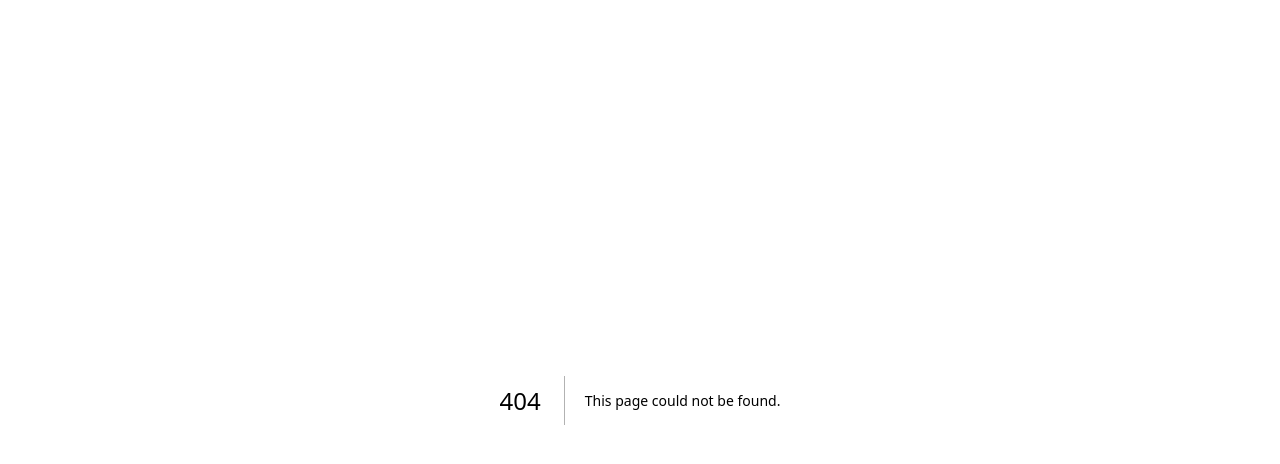
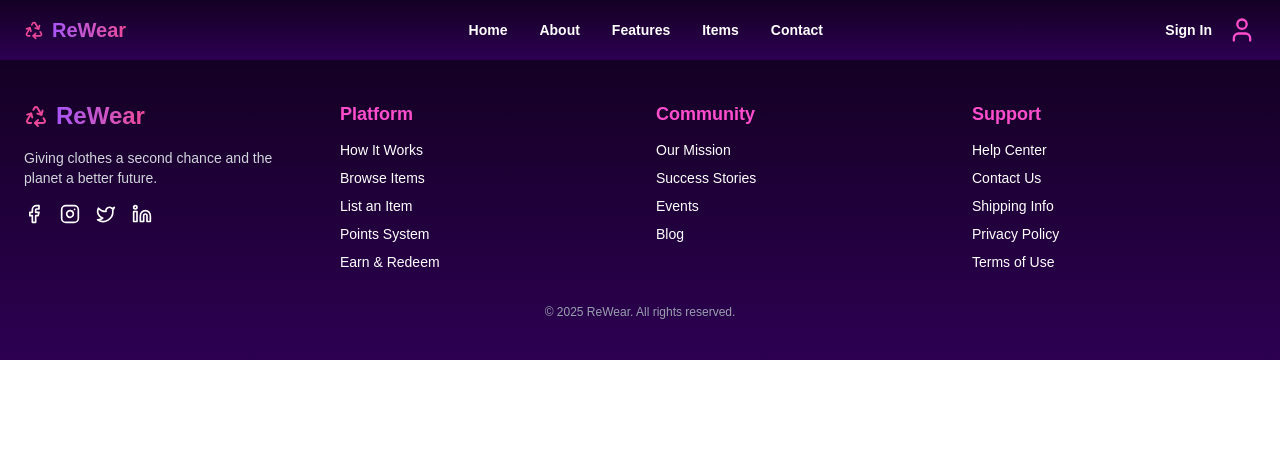
Before and after one commit to Aditya-170/Odoo, a Next.js app: page /check in a window 1280 px wide. Before the commit this address had no page. Shown: the top 464 px of the page. Built offline with nearby package versions, Linux system fonts and the light colour scheme.

Commit message:
added the navbar and footer

```diff
--- /dev/null
+++ b/app/check/page.jsx
@@ -0,0 +1,10 @@
+import Navbar from "@/components/Navbar";
+import Footer from "@/components/Footer";
+export default function HomePage() {
+  return (
+    <>
+      <Navbar />
+      <Footer />
+    </>
+  );
+}
--- a/components/Footer.jsx
+++ b/components/Footer.jsx
@@ -0,0 +1,76 @@
+import React from "react";
+import { Facebook, Instagram, Twitter, Linkedin, Recycle } from "lucide-react";
+
+export default function Footer() {
+  return (
+    <footer className="bg-gradient-to-b from-[#140024] to-[#2d0052] text-white px-6 py-10">
+      <div className="max-w-7xl mx-auto grid grid-cols-1 md:grid-cols-4 gap-8">
+        {/* Logo and Slogan */}
+        <div className="space-y-4">
+          <div className="flex items-center gap-2 text-2xl font-bold">
+            <Recycle className="w-6 h-6 text-[#ec4899]" />
+            <span className="text-transparent bg-clip-text bg-gradient-to-r from-[#a855f7] to-[#ec4899]">
+              ReWear
+            </span>
+          </div>
+          <p className="text-sm text-gray-300">
+            Giving clothes a second chance and the planet a better future.
+          </p>
+          <div className="flex gap-4 mt-4">
+            <a href="#" aria-label="Facebook">
+              <Facebook className="w-5 h-5 hover:text-[#ff4ecd]" />
+            </a>
+            <a href="#" aria-label="Instagram">
+              <Instagram className="w-5 h-5 hover:text-[#ff4ecd]" />
+            </a>
+            <a href="#" aria-label="Twitter">
+              <Twitter className="w-5 h-5 hover:text-[#ff4ecd]" />
+            </a>
+            <a href="#" aria-label="LinkedIn">
+              <Linkedin className="w-5 h-5 hover:text-[#ff4ecd]" />
+            </a>
+          </div>
+        </div>
+
+        {/* Platform */}
+        <div className="space-y-3">
+          <h3 className="text-lg font-semibold text-[#ff4ecd]">Platform</h3>
+          <ul className="text-sm space-y-2">
+            <li><a href="#" className="hover:text-[#ec4899]">How It Works</a></li>
+            <li><a href="#" className="hover:text-[#ec4899]">Browse Items</a></li>
+            <li><a href="#" className="hover:text-[#ec4899]">List an Item</a></li>
+            <li><a href="#" className="hover:text-[#ec4899]">Points System</a></li>
+            <li><a href="#" className="hover:text-[#ec4899]">Earn & Redeem</a></li>
+          </ul>
+        </div>
+
+        {/* Community */}
+        <div className="space-y-3">
+          <h3 className="text-lg font-semibold text-[#ff4ecd]">Community</h3>
+          <ul className="text-sm space-y-2">
+            <li><a href="#" className="hover:text-[#ec4899]">Our Mission</a></li>
+            <li><a href="#" className="hover:text-[#ec4899]">Success Stories</a></li>
+            <li><a href="#" className="hover:text-[#ec4899]">Events</a></li>
+            <li><a href="#" className="hover:text-[#ec4899]">Blog</a></li>
+          </ul>
+        </div>
+
+        {/* Support */}
+        <div className="space-y-3">
+          <h3 className="text-lg font-semibold text-[#ff4ecd]">Support</h3>
+          <ul className="text-sm space-y-2">
+            <li><a href="#" className="hover:text-[#ec4899]">Help Center</a></li>
+            <li><a href="#" className="hover:text-[#ec4899]">Contact Us</a></li>
+            <li><a href="#" className="hover:text-[#ec4899]">Shipping Info</a></li>
+            <li><a href="#" className="hover:text-[#ec4899]">Privacy Policy</a></li>
+            <li><a href="#" className="hover:text-[#ec4899]">Terms of Use</a></li>
+          </ul>
+        </div>
+      </div>
+
+      <div className="text-center text-xs text-gray-400 mt-8">
+        © {new Date().getFullYear()} ReWear. All rights reserved.
+      </div>
+    </footer>
+  );
+}
--- a/components/Navbar.jsx
+++ b/components/Navbar.jsx
@@ -0,0 +1,61 @@
+"use client"
+import React, { useState } from "react";
+import { Menu, X, Recycle, User } from "lucide-react";
+
+export default function Navbar() {
+  const [mobileMenuOpen, setMobileMenuOpen] = useState(false);
+
+  return (
+    <nav className="bg-gradient-to-b from-[#140024] to-[#2d0052] text-white px-6 py-4">
+      <div className="flex justify-between items-center max-w-7xl mx-auto">
+        {/* Logo with icon */}
+        <div className="flex items-center space-x-2 text-xl font-extrabold">
+          <Recycle className="w-5 h-5 text-[#ec4899]" />
+          <span className="text-transparent bg-clip-text bg-gradient-to-r from-[#a855f7] to-[#ec4899]">
+            ReWear
+          </span>
+        </div>
+
+        {/* Desktop Nav Links */}
+        <ul className="hidden md:flex space-x-8 text-sm font-bold">
+          <li><a href="#" className="hover:text-[#ff4ecd]">Home</a></li>
+          <li><a href="#" className="hover:text-[#ff4ecd]">About</a></li>
+          <li><a href="#" className="hover:text-[#ff4ecd]">Features</a></li>
+          <li><a href="#" className="hover:text-[#ff4ecd]">Items</a></li>
+          <li><a href="#" className="hover:text-[#ff4ecd]">Contact</a></li>
+        </ul>
+
+        {/* Auth Buttons */}
+        <div className="hidden md:flex items-center space-x-4">
+          <button className="text-sm text-white hover:text-[#ff4ecd] font-bold">Sign In</button>
+          <User className="w-7 h-7 text-[#ff4ecd] hover:text-[#f9a8d4] cursor-pointer" />
+        </div>
+
+        {/* Mobile Menu Icon */}
+        <div className="md:hidden">
+          <button onClick={() => setMobileMenuOpen(!mobileMenuOpen)}>
+            {mobileMenuOpen ? (
+              <X className="w-6 h-6 text-[#ff4ecd]" />
+            ) : (
+              <Menu className="w-6 h-6 text-[#ff4ecd]" />
+            )}
+          </button>
+        </div>
+      </div>
+
+      {/* Mobile Menu Dropdown */}
+      {mobileMenuOpen && (
+        <div className="md:hidden mt-4 space-y-3 text-sm font-bold text-center">
+          <a href="#" className="block text-white hover:text-[#ff4ecd]">Home</a>
+          <a href="#" className="block text-white hover:text-[#ff4ecd]">About</a>
+          <a href="#" className="block text-white hover:text-[#ff4ecd]">Features</a>
+          <a href="#" className="block text-white hover:text-[#ff4ecd]">Items</a>
+          <a href="#" className="block text-white hover:text-[#ff4ecd]">Contact</a>
+          <hr className="border-purple-600 my-2" />
+          <button className="block w-full text-white hover:text-[#ff4ecd] font-bold">Sign In</button>
+          <User className="mx-auto w-7 h-7 text-[#ff4ecd] hover:text-[#f9a8d4] cursor-pointer" />
+        </div>
+      )}
+    </nav>
+  );
+}
```
Also changed, not shown: package.json (+5 -4 lines), public/img4.png (added), 1 other file (tests, documents, lock files or other folders).
